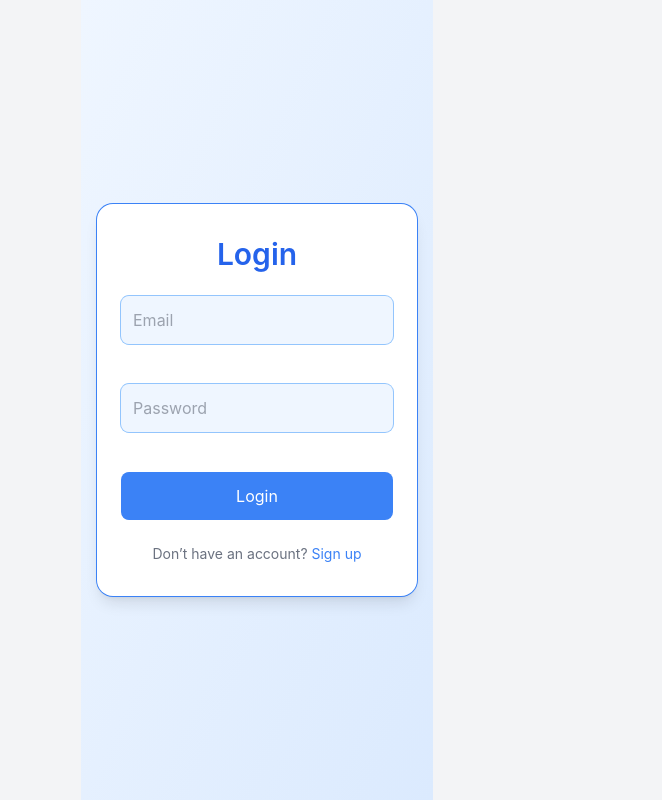
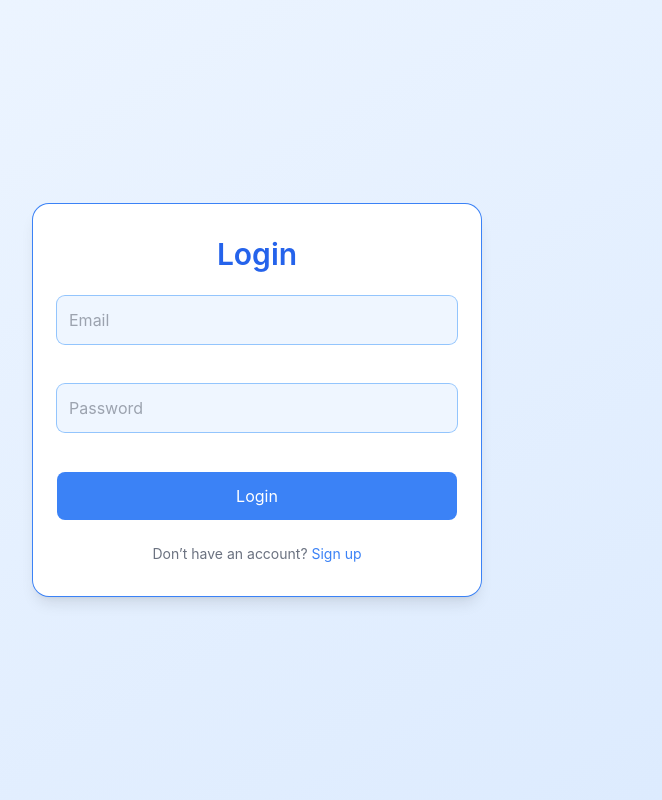
Before and after one commit to tsegaye27/ceramics-store, a Next.js app: page /login in a window 1280 px wide. Shown: the whole page, without its empty margins (383-1045 px from the left). Built offline with nearby package versions, Linux system fonts and the light colour scheme.

Commit message:
feat(auth): Implement loading state for login and signup forms

```diff
--- a/app/(pages)/(auth)/layout.tsx
+++ b/app/(pages)/(auth)/layout.tsx
@@ -5,9 +5,5 @@ export default function AuthLayout({
 }: {
   children: React.ReactNode;
 }) {
-  return (
-    <div className="min-h-screen flex items-center justify-center bg-gray-100">
-      {children}
-    </div>
-  );
+  return <div>{children}</div>;
 }
--- a/app/(pages)/(auth)/login/page.tsx
+++ b/app/(pages)/(auth)/login/page.tsx
@@ -54,18 +54,20 @@ const LoginPage: React.FC = () => {
     }
   };
 
-
   return (
     <div className="min-h-screen flex justify-center items-center bg-gradient-to-br from-blue-50 to-blue-100 p-4">
-      {isPending ? <>
- <div className="flex items-center justify-center h-40">
-        <div className="h-16 w-16 border-8 border-t-8 border-blue-500 border-t-transparent rounded-full animate-spin"></div>
-      </div>
-      </>:
       <form
         onSubmit={handleSubmit}
         className="bg-white shadow-lg ring-1 ring-blue-500 flex flex-col items-center gap-6 py-8 px-6 rounded-2xl w-full max-w-md"
       >
+        {isPending ? (
+          <>
+            <div className="flex items-center justify-center h-40">
+              <div className="h-16 w-16 border-8 border-t-8 border-blue-500 border-t-transparent rounded-full animate-spin"></div>
+            </div>
+          </>
+        ) : (
+          <>
             <h2 className="text-3xl font-semibold text-blue-600">Login</h2>
             {error && (
               <p className="text-red-500 bg-red-100 p-2 rounded-lg w-full text-center">
@@ -108,8 +110,9 @@ const LoginPage: React.FC = () => {
                 Sign up
               </button>
             </p>
+          </>
+        )}
       </form>
-      }
     </div>
   );
 };
--- a/app/(pages)/(auth)/signup/page.tsx
+++ b/app/(pages)/(auth)/signup/page.tsx
@@ -66,23 +66,20 @@ const SignUpPage: React.FC = () => {
     }
   };
 
-
-if (isPending) {
-  return (
-    <div className="absolute inset-0 flex items-center justify-center bg-white bg-opacity-75 z-50">
-      <div className="h-16 w-16 border-8 border-t-8 border-blue-500 border-t-transparent rounded-full animate-spin"></div>
-    </div>
-  );
-}
-
-  }
-
   return (
     <div className="min-h-screen flex justify-center items-center bg-gradient-to-br from-blue-50 to-blue-100 p-4">
       <form
         onSubmit={handleSubmit}
         className="bg-white shadow-lg ring-1 ring-blue-500 flex flex-col items-center gap-6 py-8 px-6 rounded-2xl w-full max-w-md"
       >
+        {isPending ? (
+          <>
+            <div className="absolute inset-0 flex items-center justify-center bg-white bg-opacity-75 z-50">
+              <div className="h-16 w-16 border-8 border-t-8 border-blue-500 border-t-transparent rounded-full animate-spin"></div>
+            </div>
+          </>
+        ) : (
+          <>
             <h2 className="text-3xl font-semibold text-blue-600">Sign up</h2>
             {error && (
               <p className="text-red-500 bg-red-100 p-2 rounded-lg w-full text-center">
@@ -143,6 +140,8 @@ if (isPending) {
                 Login
               </button>
             </p>
+          </>
+        )}
       </form>
     </div>
   );
```
Lines whose indentation alone changed are shown as unchanged.
